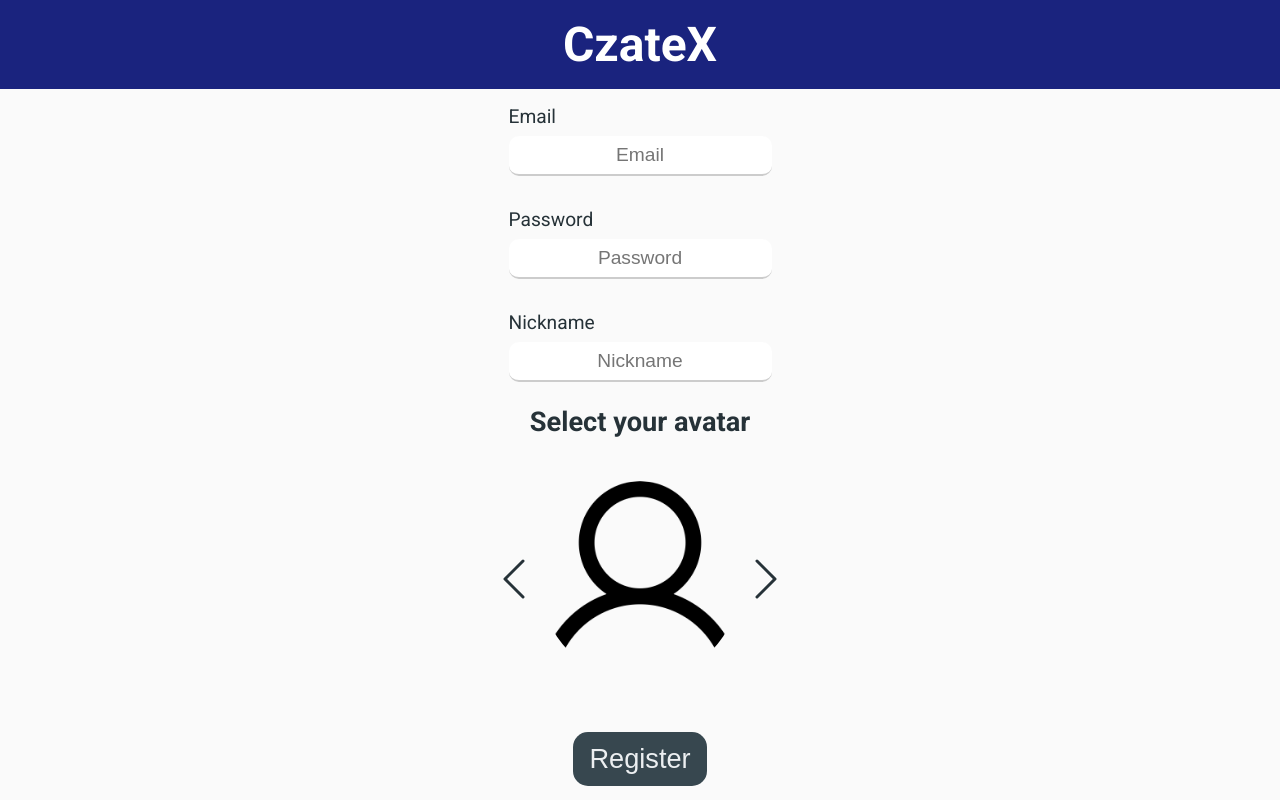
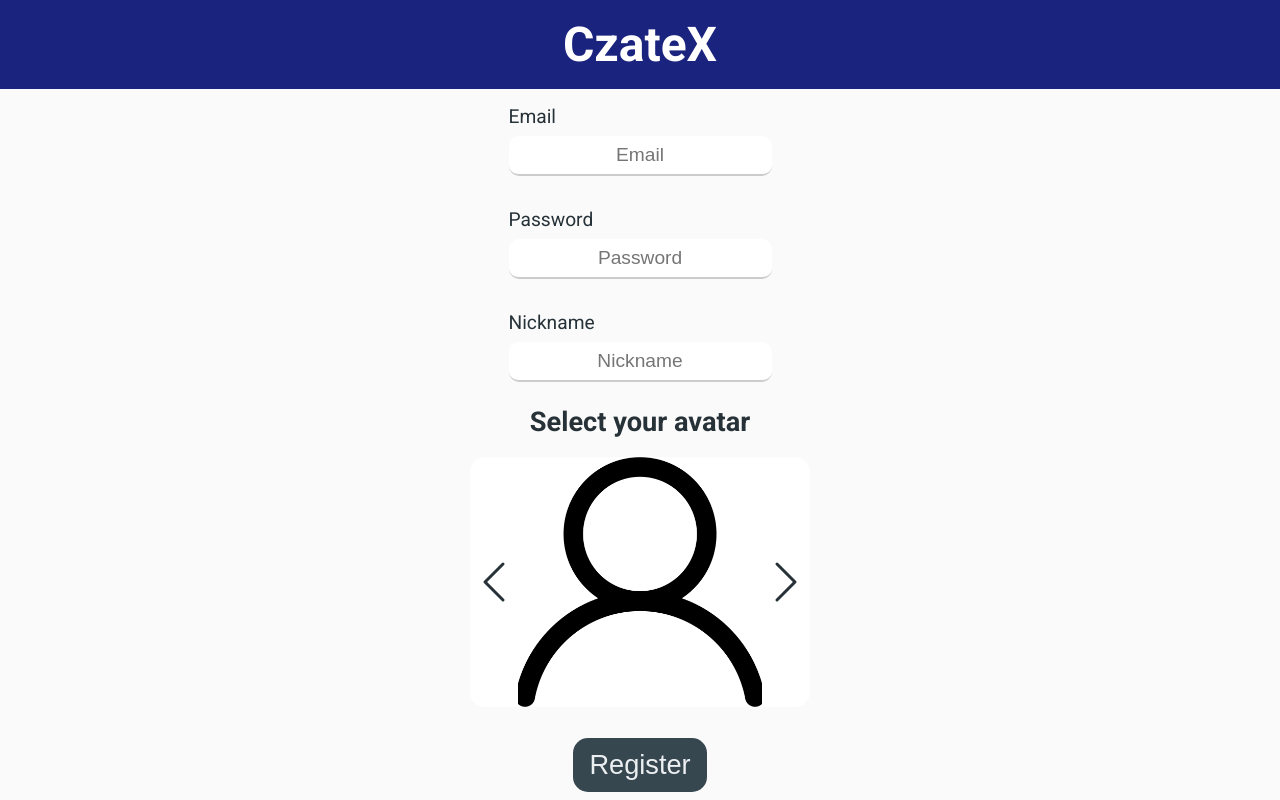
Before and after one commit to GrzegorzBanaszak/chat-app, a React (Create React App) app in the folder client/: page /register in a window 1280 px wide. Built offline with nearby package versions, Linux system fonts and the light colour scheme; no server answers; the database is empty.

Commit message:
Clean up home, chat and register component

```diff
--- a/client/src/App.tsx
+++ b/client/src/App.tsx
@@ -1,8 +1,7 @@
-import React, { useEffect, useState } from 'react';
+import React, {useState } from 'react';
 import {BrowserRouter,Routes,Route, Navigate} from 'react-router-dom';
 import Home from './components/Home';
 import Chat from './components/Chat';
-import Test from './components/Test';
 import Register from './components/Register';
 import Login from './components/Login';
 import {onAuthStateChanged } from 'firebase/auth';
@@ -33,7 +32,6 @@ function App() {
         <Route path='/register' element={<Register/>}/>
           <Route path='/login' element={<Login/>}/>
         <Route path='/chat' element={user !== null? <Chat user={user}/> : <Navigate to="/"/>}/>
-        {/* <Route path='/test' element={<Test/>}/> */}
         </Routes>
     </BrowserRouter>
   );
--- a/client/src/components/Chat/index.tsx
+++ b/client/src/components/Chat/index.tsx
@@ -7,12 +7,11 @@ import Nav from '../Nav'
 import IUser from '../../interfaces/IUser'
 import {auth, messagesCol} from "../firebaseConfig"
 import { addDoc, getDocs,orderBy,query,serverTimestamp } from 'firebase/firestore'
-import  {io, Socket } from "socket.io-client"
 import IMessage from '../../interfaces/IMessage'
 import ChatMenu from '../ChatMenu'
 import { useNavigate } from 'react-router-dom'
 import { signOut } from 'firebase/auth'
-import socket from "../../socketConfig"
+// import socket from "../../socketConfig"
 
 interface IChatProps {
   user:any
@@ -42,7 +41,7 @@ const Chat :FC<IChatProps> = ({user}) => {
   useEffect(() =>{
     getMessages()
     //Emit user when join
-    socket.emit("update_channel",{user:currentUser,channel})
+    //socket.emit("update_channel",{user:currentUser,channel})
   },[])
 
   useEffect(() =>{
@@ -50,40 +49,40 @@ const Chat :FC<IChatProps> = ({user}) => {
   },[messages])
 
   //#region Socket
-  useEffect(() =>{
+  // useEffect(() =>{
 
-    socket.on("receive_message",(data) => {
-        setMessages(prev => [...prev,data.message])
-    })
+  //   socket.on("receive_message",(data) => {
+  //       setMessages(prev => [...prev,data.message])
+  //   })
 
-    //Get user when you join
-    socket.on("on_join",(data) =>{
-      setUsers(data)
-    })
+  //   //Get user when you join
+  //   socket.on("on_join",(data) =>{
+  //     setUsers(data)
+  //   })
 
-    //Get users when user join
-    socket.on("user_join",(data) =>{
-      setUsers(data)
-    })
+  //   //Get users when user join
+  //   socket.on("user_join",(data) =>{
+  //     setUsers(data)
+  //   })
 
-    socket.on("user_leave",(data) =>{
-      setUsers(data)
-    })
+  //   socket.on("user_leave",(data) =>{
+  //     setUsers(data)
+  //   })
 
-    socket.on("user_change_channel",(data) =>{
-      setUsers(data)
-    })
+  //   socket.on("user_change_channel",(data) =>{
+  //     setUsers(data)
+  //   })
 
-    return () =>{
-      socket.off()
-    }
-  },[socket,channel])
+  //   return () =>{
+  //     socket.off()
+  //   }
+  // },[socket,channel])
   //#endregion
 
   const nav = useNavigate();
   const logoutUser = async () =>{
       await signOut(auth)
-      socket.emit("logout")
+     // socket.emit("logout")
       nav("/")
   }
 
@@ -100,7 +99,7 @@ const Chat :FC<IChatProps> = ({user}) => {
       const addedMessage = await addDoc(messagesCol,message)
 
       setMessages(prev => [...prev,{...message,id:addedMessage.id,channel:channel}])
-      socket.emit("send_message",{message:{...message,id:addedMessage.id,channel:channel}})
+      // socket.emit("send_message",{message:{...message,id:addedMessage.id,channel:channel}})
       setMessageText("")
     }
   }
@@ -121,7 +120,7 @@ const Chat :FC<IChatProps> = ({user}) => {
 
   const handleChannelChange = (selectedChannel:string) =>{
     setChannel(selectedChannel)
-    socket.emit("channel_change",{user:currentUser,channel:selectedChannel})
+    // socket.emit("channel_change",{user:currentUser,channel:selectedChannel})
   }
 
   return (
--- a/client/src/components/Home/home.components.ts
+++ b/client/src/components/Home/home.components.ts
@@ -2,6 +2,7 @@ import styled from "styled-components"
 import { motion } from "framer-motion"
 import {Link} from "react-router-dom"
 import { device } from "../brakepoints"
+import { colors } from "../theme"
 
 const Container = styled.section`
     height:calc(100vh - 90px);
@@ -12,7 +13,7 @@ const Title = styled(motion.h1)`
     text-align:center ;
     padding: 1rem 0;
     font-size:3rem ;
-    background-color:#1a237e ;
+    background-color: ${colors.darkBlue} ;
     color: white;
 `
 
@@ -37,7 +38,7 @@ const LinkBox = styled.div`
 `
 
 const LinkMotion = styled(motion.div)`
-    background-color: #1a237e;
+    background-color: ${colors.darkBlue};
     padding: 1rem;
     text-align:center;
     color: white;
--- a/client/src/components/Home/index.tsx
+++ b/client/src/components/Home/index.tsx
@@ -1,4 +1,5 @@
 import React from "react-icons/bs"
+import { colors } from "../theme"
 import {Container,
   Title,
   LogoImage,
@@ -7,8 +8,21 @@ import {Container,
   LinkMotion
 } from "./home.components"
 
+const bottonVariant = {
+  hover: {
+    scale:1.02,
+    border:`1px solid ${colors.darkBlue}`,
+    color:colors.darkBlue,
+    backgroundColor:"white",
+    transition:{
+      type:"spring",
+      duration:0.2
+    }
+  }
+}
+
+
 const Home  = () => {
-
 
   return (
     <>
@@ -17,12 +31,12 @@ const Home  = () => {
       <LogoImage src='Logo.png' alt="logo"/>
       <LinkBox>
         <LinkElement to={"register"}>
-          <LinkMotion>
+          <LinkMotion variants={bottonVariant} whileHover="hover">
             Register
           </LinkMotion>
         </LinkElement>
         <LinkElement to={"login"}>
-          <LinkMotion>
+          <LinkMotion variants={bottonVariant} whileHover="hover">
             Login
           </LinkMotion>
         </LinkElement>
--- a/client/src/components/Register/index.tsx
+++ b/client/src/components/Register/index.tsx
@@ -1,5 +1,5 @@
 import React,{useState,useEffect} from 'react'
-import {charactersCol,usersCol,auth} from "../firebaseConfig"
+import {charactersCol,auth} from "../firebaseConfig"
 import defCharacter from "../../images/character.png"
 import ICharacter from '../../interfaces/ICharacter'
 import {BsChevronLeft,BsChevronRight} from "react-icons/bs"
@@ -13,7 +13,7 @@ import {Container,
 RegisterInputError,
 SelectImageWrapper,
 SelectArrowLeft,SelectArrowRight,RegisterLable,RegisterInput} from "./register.components"
-import { addDoc, getDocs, onSnapshot, query, where } from 'firebase/firestore';
+import {getDocs} from 'firebase/firestore';
 import { useNavigate } from 'react-router-dom'
 import { createUserWithEmailAndPassword, updateProfile } from 'firebase/auth'
 import IErrorMessage from '../../interfaces/IErrorMessage'
@@ -71,13 +71,10 @@ const Register = () => {
             photoURL:characterList[selectedCharacter].image
           }).then(() => nav("/"))
         } catch (error : any) {
-          console.log(error?.message)
+          setErrorMessage({type:"serverError",text: error?.message})
         }
     }
   }
-
-
-
 
   return (
     <>
@@ -110,8 +107,9 @@ const Register = () => {
           }}
           onClick={() => selectedCharacter > 0 ? setSelectedCharacter(prev => prev - 1): setSelectedCharacter(characterList.length - 1)}
           ><BsChevronLeft/></SelectArrowLeft>
-          <SelectImage src={characterList.length > 0 ? characterList[selectedCharacter].image : defCharacter} alt="characterImage" />
-          <SelectArrowRight whileHover={{
+            <SelectImage  src={characterList.length > 0 ? characterList[selectedCharacter].image : defCharacter} alt="characterImage" />
+          <SelectArrowRight
+          whileHover={{
             scale:0.98,
             backgroundColor:"#eeeeee",
             cursor:"pointer"
@@ -119,6 +117,7 @@ const Register = () => {
           onClick={() => selectedCharacter < characterList.length - 1 ? setSelectedCharacter(prev => prev + 1): setSelectedCharacter(0)}
           ><BsChevronRight/></SelectArrowRight>
         </SelectImageWrapper>
+        {errorMessage.type === "serverError" && <RegisterInputError>{errorMessage.text}</RegisterInputError>}
         <SubmitCharacter type="submit" >Register</SubmitCharacter>
       </RegisterForm>
     </Container>
--- a/client/src/components/Register/register.components.ts
+++ b/client/src/components/Register/register.components.ts
@@ -1,6 +1,7 @@
 import styled from "styled-components"
 import { motion } from "framer-motion"
 import {Link} from "react-router-dom"
+import { colors } from "../theme"
 
 const Container = styled.section`
     height:calc(100vh - 90px);
@@ -10,7 +11,7 @@ const Container = styled.section`
 const Title = styled(motion.header)`
     text-align:center ;
     padding: 1rem 0;
-    background-color:#1a237e ;
+    background-color: ${colors.darkBlue} ;
 `
 
 const TitleLink = styled(Link)`
@@ -49,7 +50,7 @@ const RegisterInput = styled.input`
     margin-top:0.5rem;
     :focus{
         outline: none !important;
-        box-shadow: 0 0 10px #455a64;
+        box-shadow: 0 0 10px ${colors.shadow};
     }
 `
 const SelectLable = styled.h3`
@@ -57,53 +58,39 @@ const SelectLable = styled.h3`
     font-size:1.7rem ;
 `
 
-const SelectCharacter = styled.select`
-    margin:0.5rem 0;
-    padding: 0.6rem;
-    width: 240px;
-    border: none;
-    border-radius:10px;
-    text-align:center;
-    font-size:1.2rem;
-    background-color:#546e7a ;
-    color:#eceff1 ;
-`
-const SelectOption = styled(motion.option)`
-    text-align:center;
-`
-
-const SelectImageWrapper = styled(motion.div)`
+const SelectImageWrapper = styled.div`
     position:relative ;
-    padding: 0.7rem 0;
-    margin: 0.5rem 0;
+    margin: 0.7rem 0;
+    height: 250px;
+    background-color:white ;
 `
 
 const SelectArrowLeft = styled(motion.div)`
     position:absolute;
     top:0;
-    left:-50px;
+    left:-45px;
     height:100%;
     display:flex;
     align-items:center;
     font-size:3rem;
-    background-color:#fafafa ;
+    background-color:white ;
+    border-radius:15px 0 0 15px ;
 `
 const SelectArrowRight = styled(motion.div)`
     position:absolute;
     top:0;
-    right:-50px;
+    right:-45px;
     height:100%;
     display:flex;
     align-items:center;
     font-size:3rem;
-    background-color:#fafafa ;
+    background-color:white ;
+    border-radius:0 15px 15px 0 ;
+
 `
-const SelectImage = styled(motion.img)`
-    margin-top:1rem;
-    margin-bottom:0.5rem;
-    width: 200px;
-    height:200px;
-    border-radius: 50%;
+const SelectImage = styled.img`
+    width: 250px;
+    height:250px;
 `
 
 
@@ -111,6 +98,7 @@ const RegisterInputError = styled.span`
     color:crimson ;
     margin-top:0.5rem;
     text-align:center;
+    font-size:1.2rem ;
 `
 
 const SubmitCharacter = styled.button`
@@ -124,4 +112,4 @@ const SubmitCharacter = styled.button`
     cursor: pointer;
 `
 
-export  {TitleLink,RegisterLable,RegisterInput,SelectArrowLeft,SelectArrowRight,SelectImageWrapper,RegisterInputError,Container,Title,LogoImage,RegisterForm,SelectLable,SelectCharacter,SelectOption,SelectImage,SubmitCharacter}
+export  {TitleLink,RegisterLable,RegisterInput,SelectArrowLeft,SelectArrowRight,SelectImageWrapper,RegisterInputError,Container,Title,LogoImage,RegisterForm,SelectLable,SelectImage,SubmitCharacter}
--- /dev/null
+++ b/client/src/components/theme.ts
@@ -0,0 +1,5 @@
+
+export const colors = {
+    darkBlue :"#1a237e",
+    shadow:"#455a64"
+}
```
Also changed, not shown: client/src/components/Test.tsx (deleted, +0 -19 lines).
